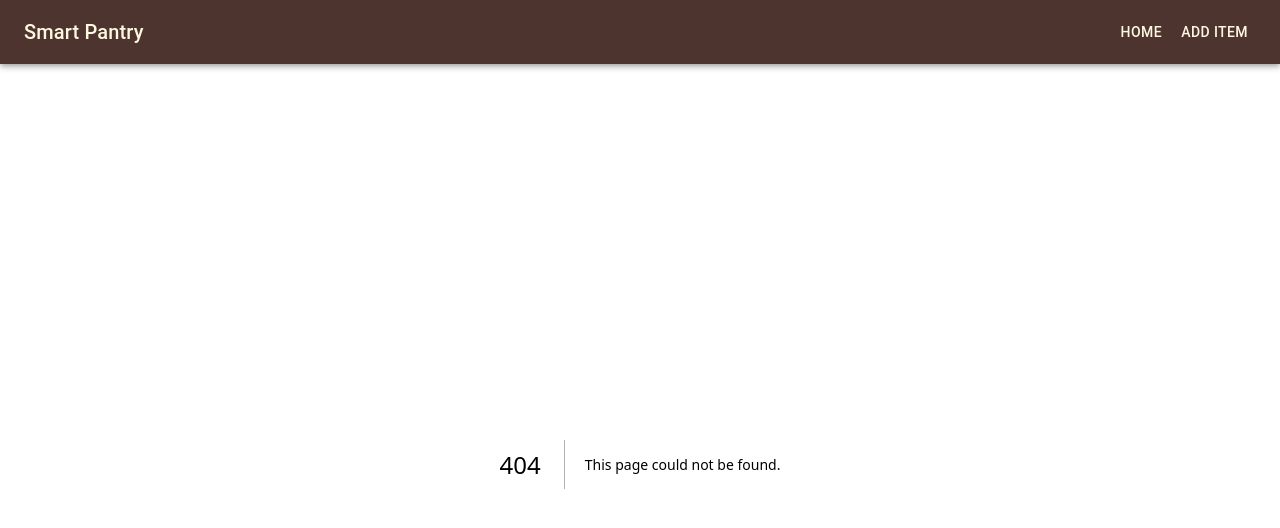
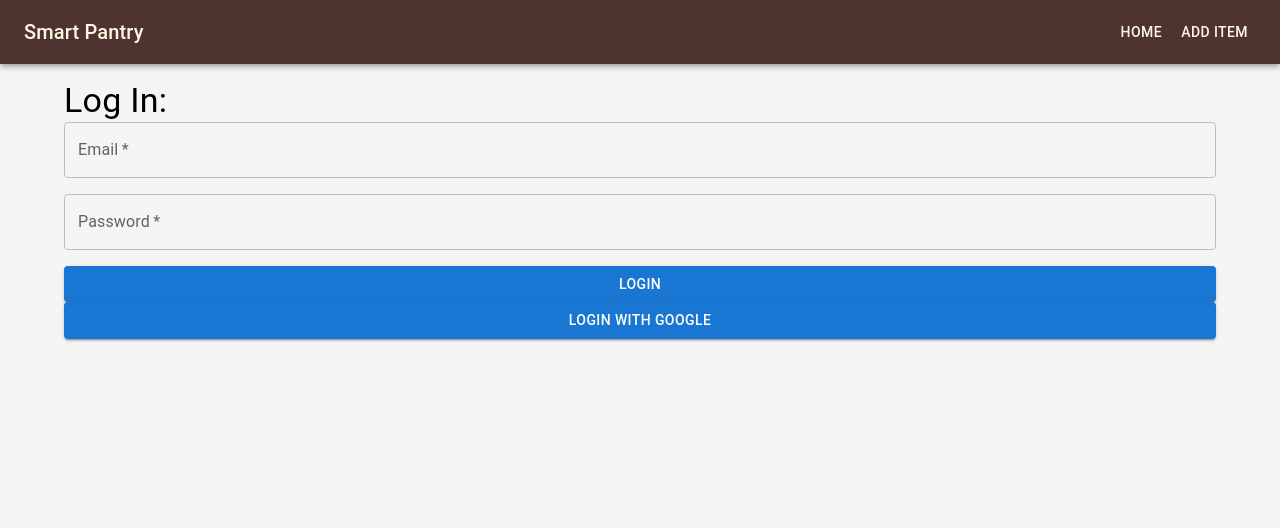
Before and after one commit to MungaSoftwiz/smart-pantry, a Next.js app: page /auth in a window 1280 px wide. Before the commit this address had no page. Shown: the top 528 px of the page. Built offline with nearby package versions, Linux system fonts and the light colour scheme; no server answers.

Commit message:
feat: add authentication component

```diff
--- /dev/null
+++ b/src/app/auth/page.js
@@ -0,0 +1,78 @@
+import React, { useState } from 'react';
+import { auth, googleProvider } from '../firebase';
+import { signInWithPopup, signOut, signInWithEmailAndPassword } from 'firebase/auth';
+import { Button, TextField, Container, Typography } from '@mui/material';
+
+const AuthPage = ( {setIsLoggedIn} ) => {
+  const [email, setEmail] = useState('');
+  const [password, setPassword] = useState('');
+  const [user, setUser] = useState(null);
+
+  const handleLogin = async (e) => {
+    e.preventDefault();
+    try {
+      const userCredential = await signInWithEmailAndPassword(auth, email, password);
+      setUser(userCredential.user);
+      setIsLoggedIn(true);
+    } catch (error) {
+      console.error('Error logging in: ', error);
+    }
+  };
+
+  const handleLogout = async () => {
+    try {
+      await signOut(auth);
+      setUser(null);
+      setIsLoggedIn(false);
+    } catch (error) {
+      console.error('Error logging out: ', error);
+    }
+  };
+
+  const handleProviderLogin = async (provider) => {
+    try {
+      const result = await signInWithPopup(auth, provider);
+      setUser(result.user);
+      setIsLoggedIn(true);
+    } catch (error) {
+      console.error('Error with provider login: ', error);
+    }
+  };
+
+  return (
+    <Container>
+      <Typography variant="h4" sx={{ marginTop: 2 }}>Log In:</Typography>
+      {user ? (
+        <div>
+          <Typography variant="h6">Welcome, {user.displayName || user.email}</Typography>
+          <Button variant="contained" color="secondary" onClick={handleLogout}>Logout</Button>
+        </div>
+      ) : (
+        <form onSubmit={handleLogin}>
+          <TextField
+            label="Email"
+            type="email"
+            value={email}
+            onChange={(e) => setEmail(e.target.value)}
+            fullWidth
+            required
+            sx={{ marginBottom: 2 }}
+          />
+          <TextField
+            label="Password"
+            type="password"
+            value={password}
+            onChange={(e) => setPassword(e.target.value)}
+            fullWidth
+            required
+            sx={{ marginBottom: 2 }}
+          />
+          <Button type="submit" variant="contained" color="primary" fullWidth>Login</Button>
+          <Button variant="contained" color="primary" fullWidth onClick={() => handleProviderLogin(googleProvider)}>Login with Google</Button>
+        </form>
+      )}
+    </Container>
+  );
+};
+
+export default AuthPage;
```
